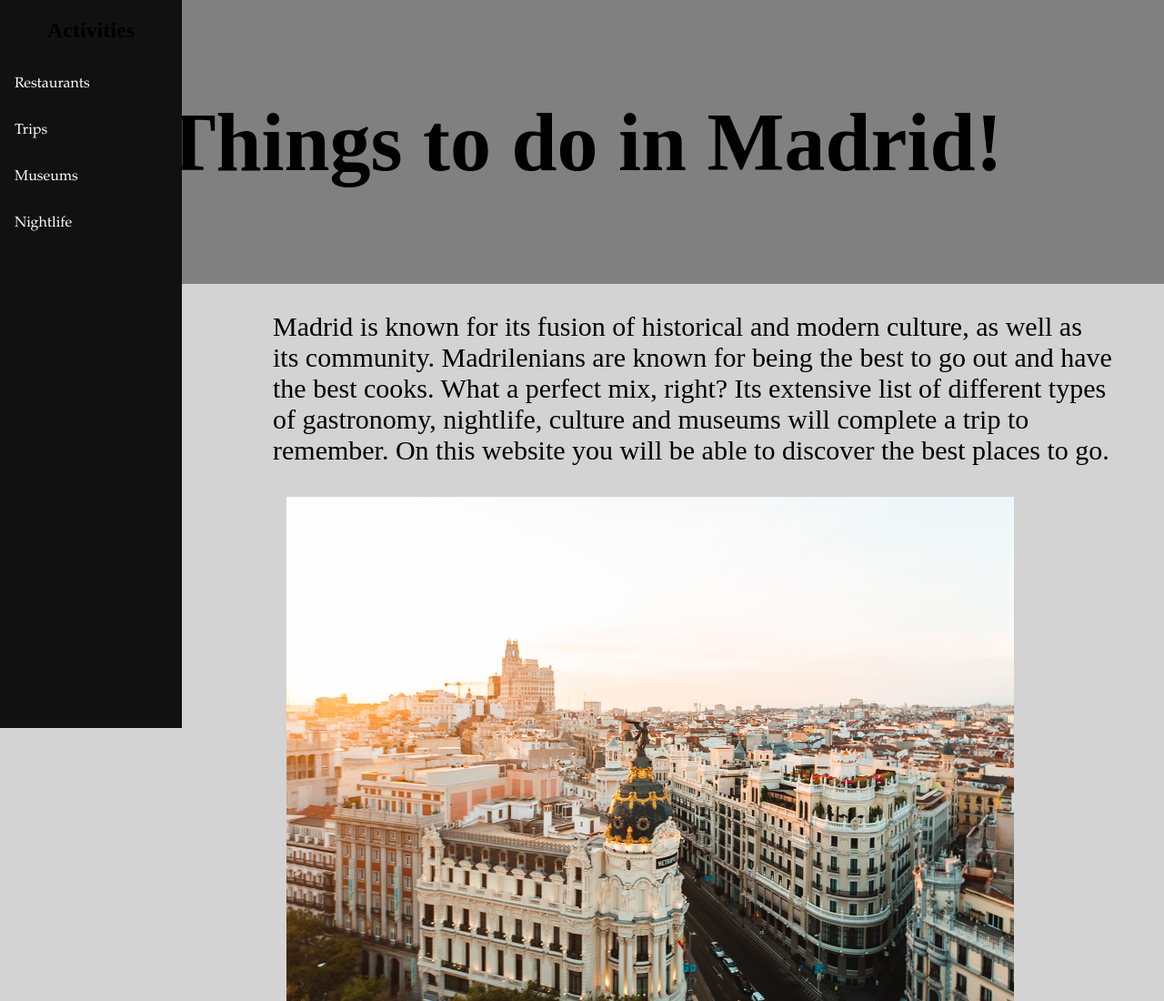
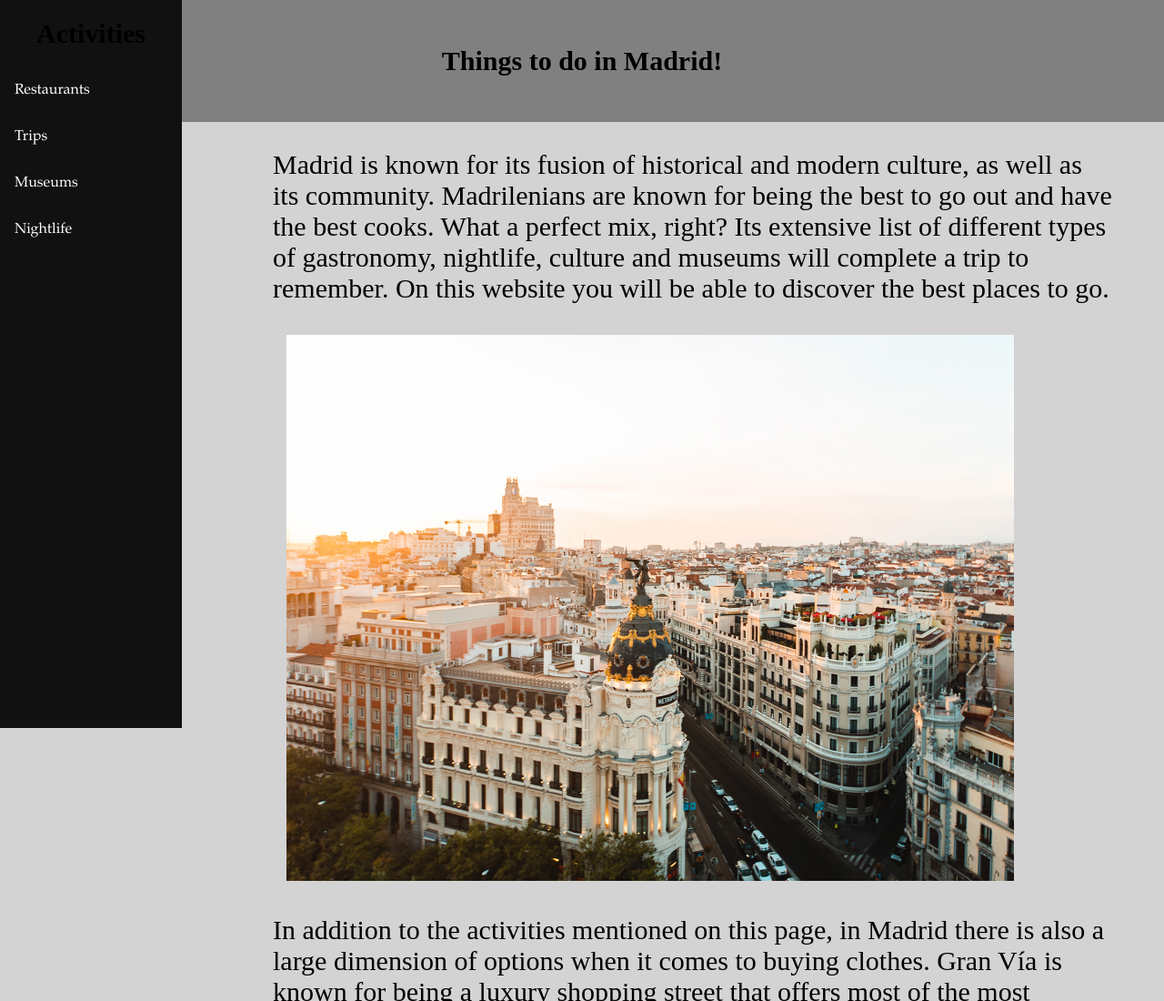
Before and after one commit to Jaimeperezbedmarm/JaimePerez-BedmarMerello-Website-, a plain HTML site: page Index.html in a window 1280 px wide. Shown: the top 1100 px of the page at 91% size. Drawn offline with Linux system fonts and the light colour scheme.

Commit message:
Update Index.html

```diff
--- a/Index.html
+++ b/Index.html
@@ -9,7 +9,7 @@
 <body>
 
 <div class="header">
-    <h2>Things to do in Madrid!</h2>
+    <h1>Things to do in Madrid!</h1>
 </div>
 
 <div class="content">
@@ -23,7 +23,7 @@
 
 
 <div class="sidenav">
-    <h2>Activities</h2>
+    <h1>Activities</h1>
     <a href="Restaurants.html">Restaurants</a>
     <a href="Trips.html">Trips</a>
     <a href="Museum.html">Museums</a>
```
